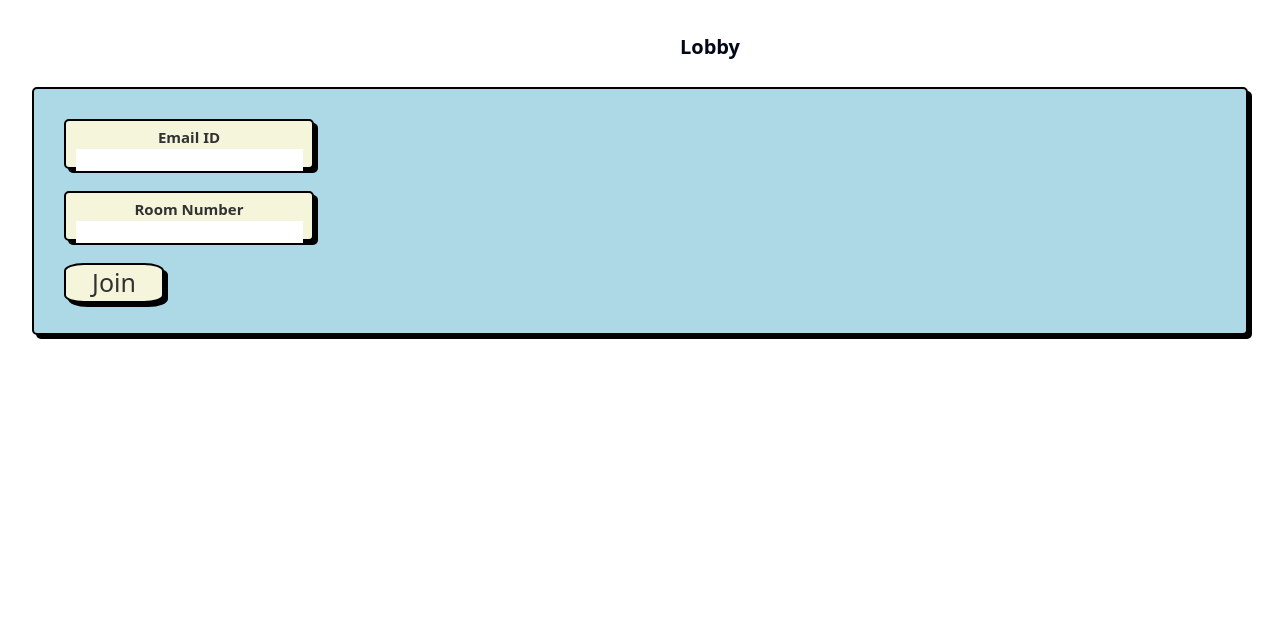
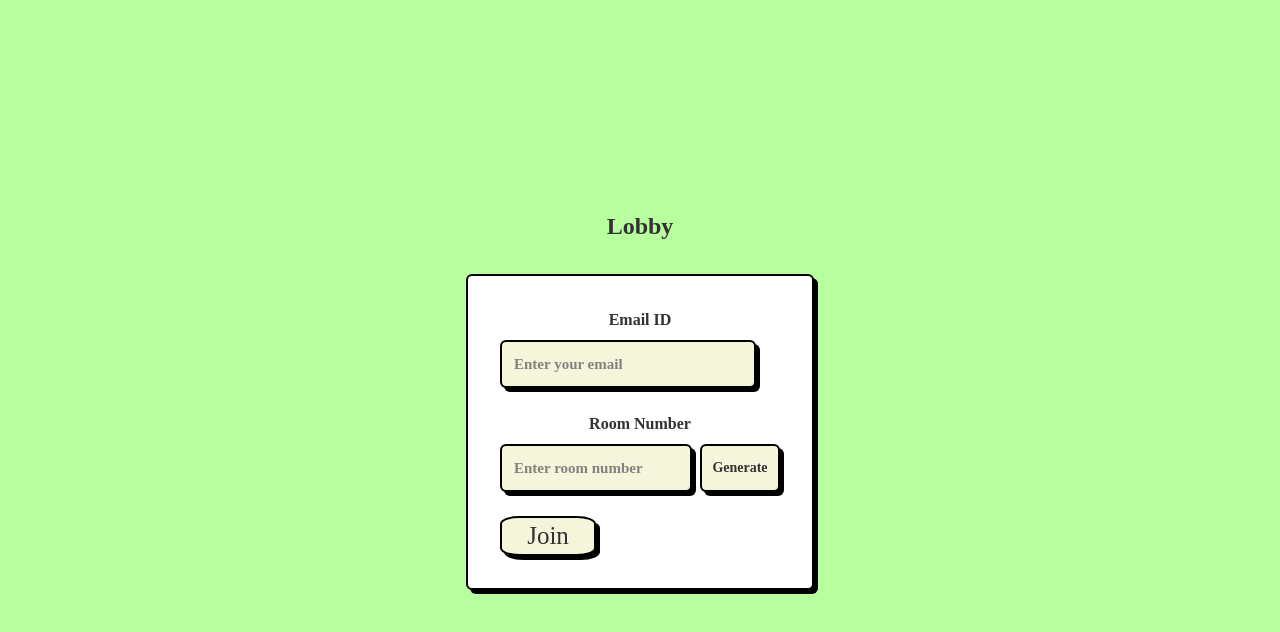
Before and after one commit to RabdeepKaur/Iris, a React (Create React App) app in the folder client/client/: page /Lobby in a window 1280 px wide. Shown: the top 632 px of the page. Built offline with nearby package versions, Linux system fonts and the light colour scheme; no server answers.

Commit message:
only room is left

```diff
--- a/client/client/src/App.css
+++ b/client/client/src/App.css
@@ -6,7 +6,7 @@
   max-width: 100%;
   max-height: 100%;
   margin: 0 auto;
-  padding: 2rem;
+  padding: 0;
   text-align: center;
 }
 
--- a/client/client/src/screens/home.jsx
+++ b/client/client/src/screens/home.jsx
@@ -31,6 +31,7 @@ const Homepage= ()=>{
             </div>
 
             <div className="flex flex-col sm:flex-row gap-6 justify-center items-center">
+              <a href="/lobby">
               <button
                 size="lg"
                 className="bg-red-500 hover:bg-red-600 text-white font-black text-xl px-12 py-6 border-4 border-black transform hover:scale-105 transition-all duration-200 shadow-[8px_8px_0px_0px_rgba(0,0,0,1)] hover:shadow-[4px_4px_0px_0px_rgba(0,0,0,1)]"
@@ -38,7 +39,7 @@ const Homepage= ()=>{
                 <Play className="mr-3 h-6 w-6" />
                 START CALLING
               </button>
-
+              </a>
               <div className="text-sm text-stone-600 bg-amber-100 px-6 py-3 border-2 border-stone-400 font-mono">
                 ★ NO SIGNUP REQUIRED ★
               </div>
@@ -47,6 +48,12 @@ const Homepage= ()=>{
         </div>
 
         {/* Pixel art decorative elements */}
+        <div className="absolute top-10 left-10 w-16 h-16 bg-gradient-to-br from-orange-400 to-red-500 transform rotate-45" style={{
+          clipPath: 'polygon(0 0, 100% 0, 100% 60%, 75% 100%, 0 100%)'
+        }}></div>
+        <div className="absolute bottom-10 right-10 w-20 h-20 bg-gradient-to-br from-green-400 to-emerald-500" style={{
+          clipPath: 'polygon(25% 0%, 100% 0%, 75% 100%, 0% 100%)'
+        }}></div>
         <div className="absolute top-10 left-10 w-16 h-16 bg-gradient-to-br from-orange-400 to-red-500 transform rotate-45" style={{
           clipPath: 'polygon(0 0, 100% 0, 100% 75%, 75% 100%, 0 100%)'
         }}></div>
@@ -160,7 +167,7 @@ const Homepage= ()=>{
               No setup. No signup. No surrender of your data.
             </p>
           </div>
-
+<a href="/lobby">
           <button
             size="lg"
             className="bg-red-500 hover:bg-red-600 text-white font-black text-2xl px-16 py-8 border-4 border-white transform hover:scale-105 transition-all duration-200 shadow-[8px_8px_0px_0px_rgba(255,255,255,1)] hover:shadow-[4px_4px_0px_0px_rgba(255,255,255,1)]"
@@ -168,7 +175,7 @@ const Homepage= ()=>{
             <Video className="mr-4 h-8 w-8" />
             START YOUR FIRST CALL
           </button>
-
+</a>
           <div className="mt-12 flex justify-center space-x-8 text-stone-400">
             <div className="flex items-center space-x-2">
               <Star className="h-5 w-5" />
--- a/client/client/src/screens/lobby.jsx
+++ b/client/client/src/screens/lobby.jsx
@@ -38,39 +38,70 @@ const LobbyScreen = () => {
     }, [socket, handleJoinRoom]);
 
     // add frontend as google meeetformat
-
+    const generateRoomNumber = () => {
+  const randomRoom = Math.floor(Math.random() * 10000).toString().padStart(4, '0');
+  setRoom(randomRoom);
+};
 
     return (
-      < >
-      <div >
-        <div  className ="title" ><h1>Lobby</h1></div>
+      <>
+      <div className="min-h-screen bg-[#B8FF9F] flex justify-center items-center font-['Montserrat']">
+  <div className="flex flex-col items-center gap-8">
+    <div className="text-lg text-[#323232]">
+      <h1 className="text-2xl font-bold">Lobby</h1>
+    </div>
 
-        <form  className="form" onSubmit={handleSubmitForm}>
-          <div className="input">
-          <label htmlFor="email">Email ID</label>
-          <br />
+    <div className="p-8 bg-white flex flex-col items-start justify-center gap-6 rounded-md border-2 border-black shadow-[4px_4px_0px_black] w-full max-w-md">
+
+    <form className="w-full flex flex-col gap-6" onSubmit={handleSubmitForm}>
+
+      <div className="flex flex-col gap-2">
+        <label htmlFor="email" className="text-[#323232] font-semibold">
+          Email ID
+        </label>
         <input
           type="email"
           id="email"
           value={email}
           onChange={(e) => setEmail(e.target.value)}
+          className="w-64 h-12 rounded-md border-2 border-black bg-[beige] shadow-[4px_4px_0px_black] text-[15px] font-semibold text-[#323232] px-3 py-2 outline-none focus:border-[#2d8cf0] placeholder:text-[#666] placeholder:opacity-80"
+          placeholder="Enter your email"
         />
-           <br />
       </div>
 
-
-          <div className="input">
-          <label htmlFor="room">Room Number</label>
+      <div className="flex flex-col gap-2">
+        <label htmlFor="room" className="text-[#323232] font-semibold">
+          Room Number
+        </label>
+        <div className="flex gap-2">
           <input
             type="text"
             id="room"
             value={room}
             onChange={(e) => setRoom(e.target.value)}
+            className="w-48 h-12 rounded-md border-2 border-black bg-[beige] shadow-[4px_4px_0px_black] text-[15px] font-semibold text-[#323232] px-3 py-2 outline-none focus:border-[#2d8cf0] placeholder:text-[#666] placeholder:opacity-80"
+            placeholder="Enter room number"
           />
-          <br />
+          <button
+            type="button"
+            onClick={generateRoomNumber}
+            className="cursor-pointer w-20 h-12 rounded-md border-2 border-black bg-[beige] shadow-[4px_4px_0px_black] text-[#323232] text-sm font-semibold flex justify-center items-center active:shadow-none active:translate-x-1 active:translate-y-1 transition-all duration-75"
+          >
+            Generate
+          </button>
         </div>
-          <button className="button">Join</button>
+      </div>
+      <a href="/room">
+      <button
+        type="submit"
+        className="cursor-pointer w-24 h-10 rounded-[20%] border-2 border-black bg-[beige] shadow-[4px_4px_0px_black] text-[#323232] text-[25px] flex justify-center items-center active:shadow-none active:translate-x-1 active:translate-y-1 transition-all duration-75"
+      >
+        Join
+      </button>
+      </a>
     </form>
+  </div>
+</div>
 </div>
       </>
     );
--- a/client/client/src/screens/ui/lobby.css
+++ b/client/client/src/screens/ui/lobby.css
@@ -28,8 +28,6 @@
   }
   .title {
     color: var(--font-color);
-    font-weight: 900;
-    font-size: 20px;
     margin-bottom: 25px;
    margin-left:140px;
   }
```
Also changed, not shown: 1 other file (tests, documents, lock files or other folders). Lines whose indentation alone changed are shown as unchanged.
